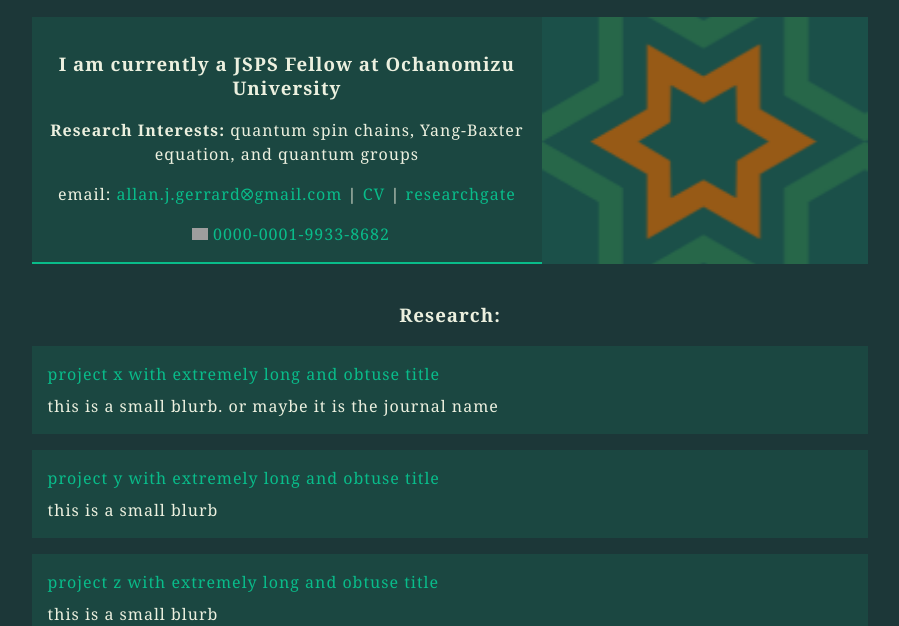
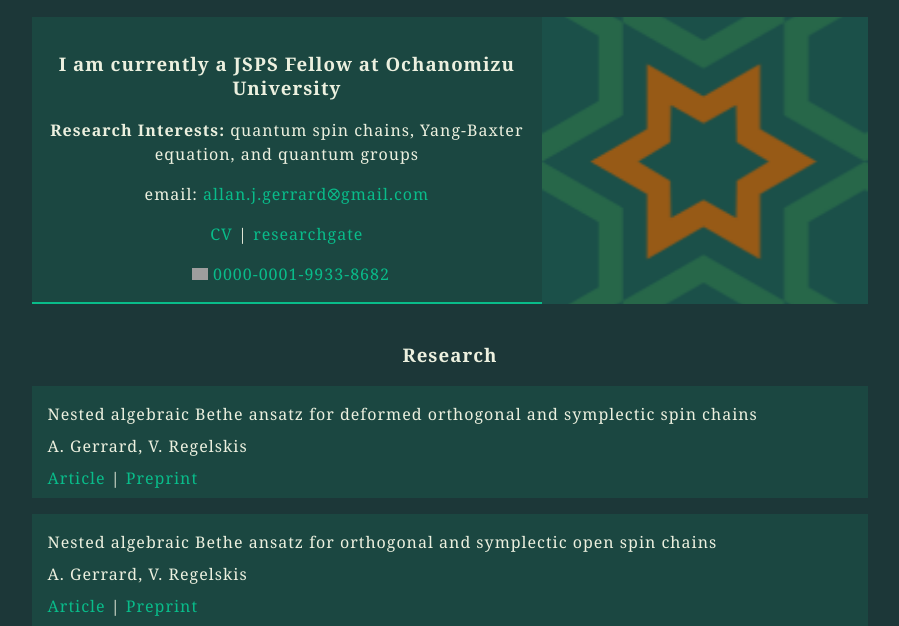
Before and after one commit to allangerrard/allangerrard.github.io, a plain HTML site: page index.html in a window 1280 px wide. Shown: the part 174-800 px from the top of the page, without its empty margins (190-1089 px from the left). Drawn offline with Linux system fonts and the light colour scheme; grey boxes are pictures that could not be loaded.

Commit message:
Added papers

```diff
--- a/index.html
+++ b/index.html
@@ -19,7 +19,8 @@
         <div class="about">
             <h3 class="">I am currently a JSPS Fellow at Ochanomizu University</h3>
             <p><b>Research Interests:</b> quantum spin chains, Yang-Baxter equation, and quantum groups</p>
-            <p>email: <a href="">allan.j.gerrard&#11097;gmail.com</a> | <a href="">CV</a> | <a href="https://www.researchgate.net/profile/Allan-Gerrard">researchgate</a></p>
+            <p>email: <a href="">allan.j.gerrard&#11097;gmail.com</a></p>
+            <p></p><a href="">CV</a> | <a href="https://www.researchgate.net/profile/Allan-Gerrard">researchgate</a></p>
             <a
             id="cy-effective-orcid-url"
             class="underline"
@@ -36,19 +37,22 @@
         </div>
 
         <div class="research">
-            <h3>Research:</h3>
+            <h3>Research</h3>
             <div class="flex">
                 <div class="card">
-                    <p class=title><a href="" target="_blank">project x with extremely long and obtuse title</a></p>
-                    <p>this is a small blurb. or maybe it is the journal name</p>
+                    <p class=title>Nested algebraic Bethe ansatz for deformed orthogonal and symplectic spin chains</p>
+                    <p>A. Gerrard, V. Regelskis</p>
+                    <a href="https://doi.org/10.1016/j.nuclphysb.2020.115021" target="_blank">Article</a> | <a href="https://arxiv.org/abs/1912.11497" target="_blank">Preprint</a>
                 </div>
                 <div class="card">
-                    <p class=title><a href="" target="_blank">project y with extremely long and obtuse title</a></p>
-                    <p>this is a small blurb</p>
+                    <p class=title>Nested algebraic Bethe ansatz for orthogonal and symplectic open spin chains</p>
+                    <p>A. Gerrard, V. Regelskis</p>
+                    <a href="https://doi.org/10.1016/j.nuclphysb.2019.114909" target="_blank">Article</a> | <a href="https://arxiv.org/abs/1909.12123" target="_blank">Preprint</a>
                 </div>
                 <div class="card">
-                    <p class=title><a href="" target="_blank">project z with extremely long and obtuse title</a></p>
-                    <p>this is a small blurb</p>
+                    <p class=title>Nested algebraic Bethe ansatz for open spin chains with even twisted Yangian symmetry</p>
+                    <p>A. Gerrard, N. MacKay, V. Regelskis</p>
+                    <a href="https://doi.org/10.1007/s00023-018-0731-1" target="_blank">Article</a> | <a href="https://arxiv.org/abs/1710.08409" target="_blank">Preprint</a>
                 </div>
             </div>
         </div>
--- a/style.css
+++ b/style.css
@@ -126,4 +126,3 @@ a:hover {
     }
 
 }
-}
```
